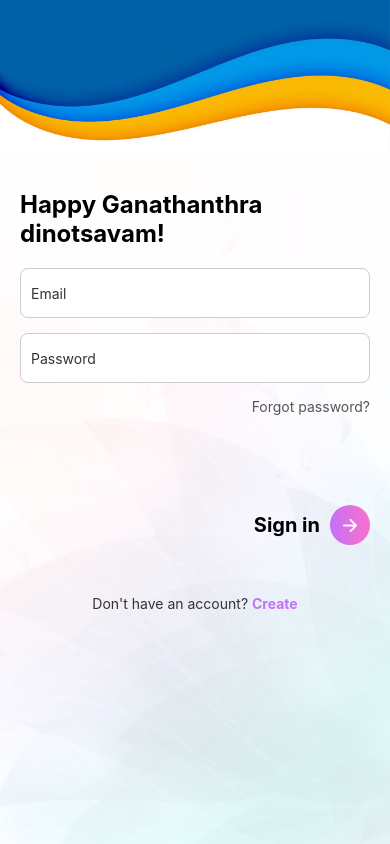
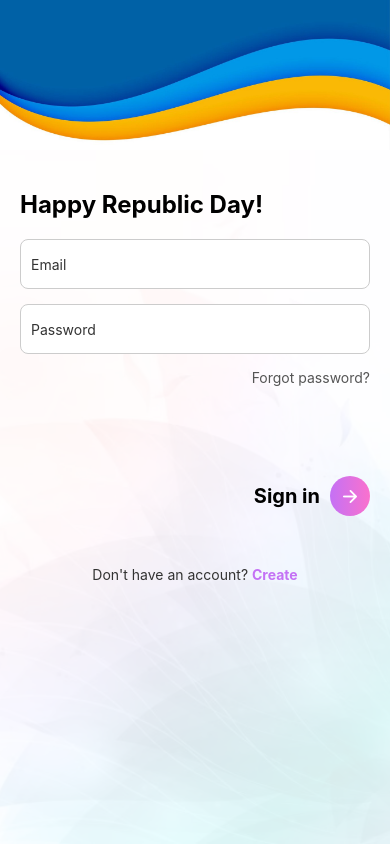
Before and after one commit to leelaprasanth11/FinalUnderstanding, a React Native app: screen /Login in a window 390 px wide. Built offline with nearby package versions, Linux system fonts and the light colour scheme.

Commit message:
Update greeting message for Republic Day

```diff
--- a/components/Login.js
+++ b/components/Login.js
@@ -31,7 +31,7 @@ export default function Login({ navigation }) {
           resizeMode="cover"
         >
           <View style={styles.overlay}>
-            <Text style={styles.title}>Happy Ganathanthra dinotsavam!</Text>
+            <Text style={styles.title}>Happy Republic Day!</Text>
 
             <TextInput style={styles.input} placeholder="Email" placeholderTextColor="#333" />
             <TextInput
```
